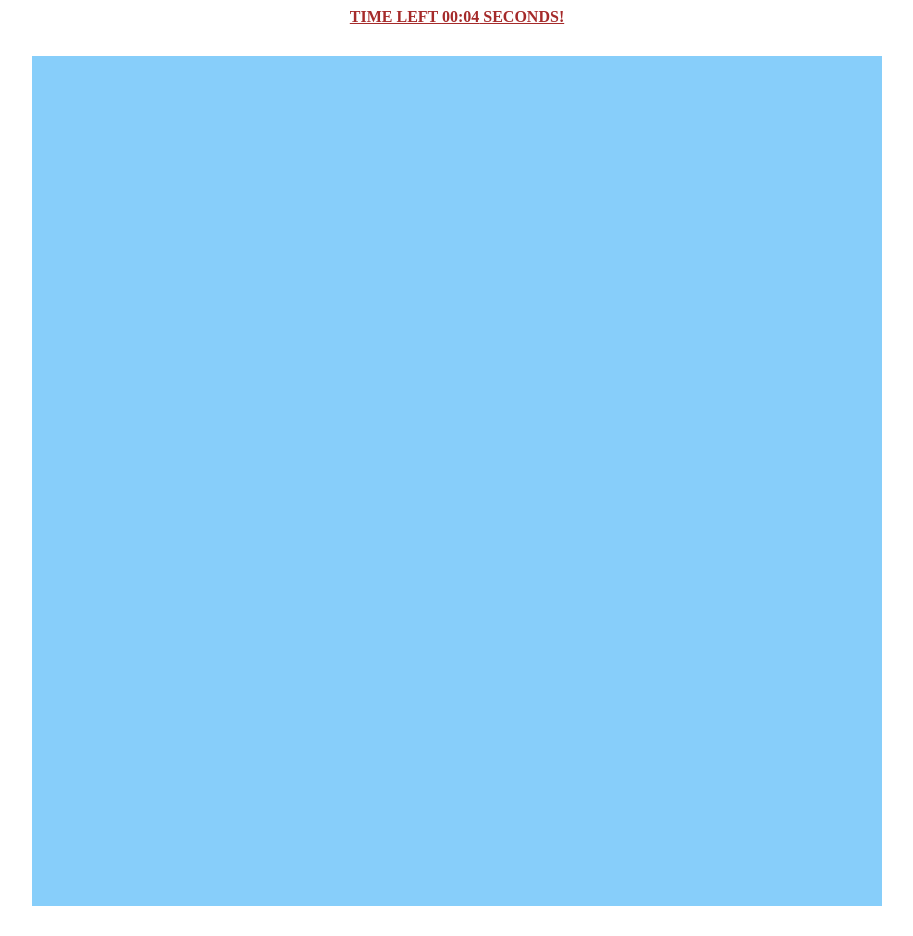
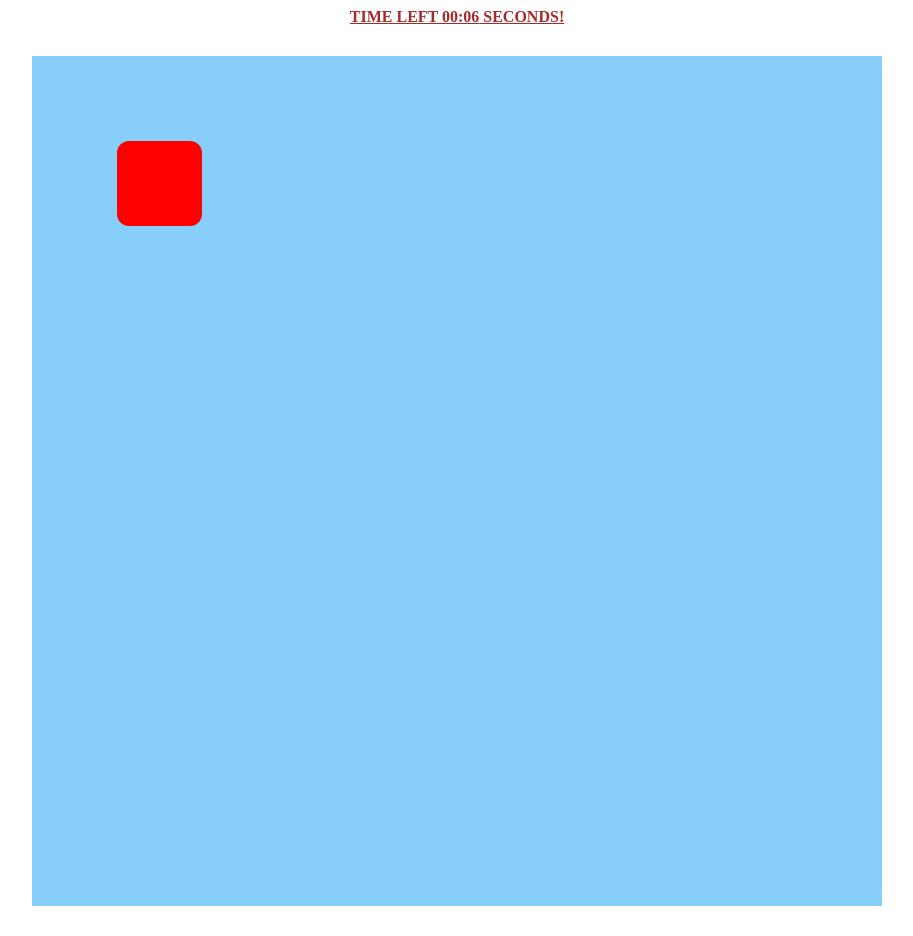
Before and after one commit to Vichitaev/JS-Game-JV, a plain HTML site: page index.html in a window 1280 px wide. Both pictures are taken after a click on the element 342 px from the left and 183 px from the top of the page. Shown: the whole page, without its empty margins (183-1096 px from the left). Drawn offline with Linux system fonts and the light colour scheme.

Commit message:
final version

```diff
--- a/Scripts/script.js
+++ b/Scripts/script.js
@@ -51,12 +51,8 @@
     })
 
 
-    let touched = document.querySelector('.player').addEventListener('click', function(){
-        (this.style.backgroundColor='red');
-        (this.style.display='none');
-        alert('You won!');
 
-    })
+
 let timerId;
     function startTimer(duration, display) {
         let timer = duration, minutes, seconds;
@@ -69,11 +65,12 @@ let timerId;
 
             display.textContent = minutes + ":" + seconds;
 
-            if (--timer <= -1) {
+            if (--timer == -1) {
                 clearInterval(timerId)
                 alert('Keybord won!');
                 (document.querySelector('.player').style.backgroundColor='green');
-                ;
+                (document.querySelector('.player').removeEventListener);
+
 
             }
         }, 1000);
@@ -84,3 +81,12 @@ let timerId;
             display = document.querySelector('#time');
         startTimer(tmr, display);
     };
+
+
+    let touched = document.querySelector('.player').addEventListener('click', function(){
+        clearInterval(timerId);
+        (this.style.backgroundColor='red');
+        alert('You won!');
+
+
+    })
--- a/index.html
+++ b/index.html
@@ -7,7 +7,7 @@
     <title>Document</title>
     <link rel="stylesheet" href="Styles/Style.css">
 </head>
-<div class="time">Time left <span id="time">00:30</span> seconds!</div>
+<div class="time">Time left <span id="time">00:00</span> seconds!</div>
 
 <div class="container">
     <div class="player"></div>
```
